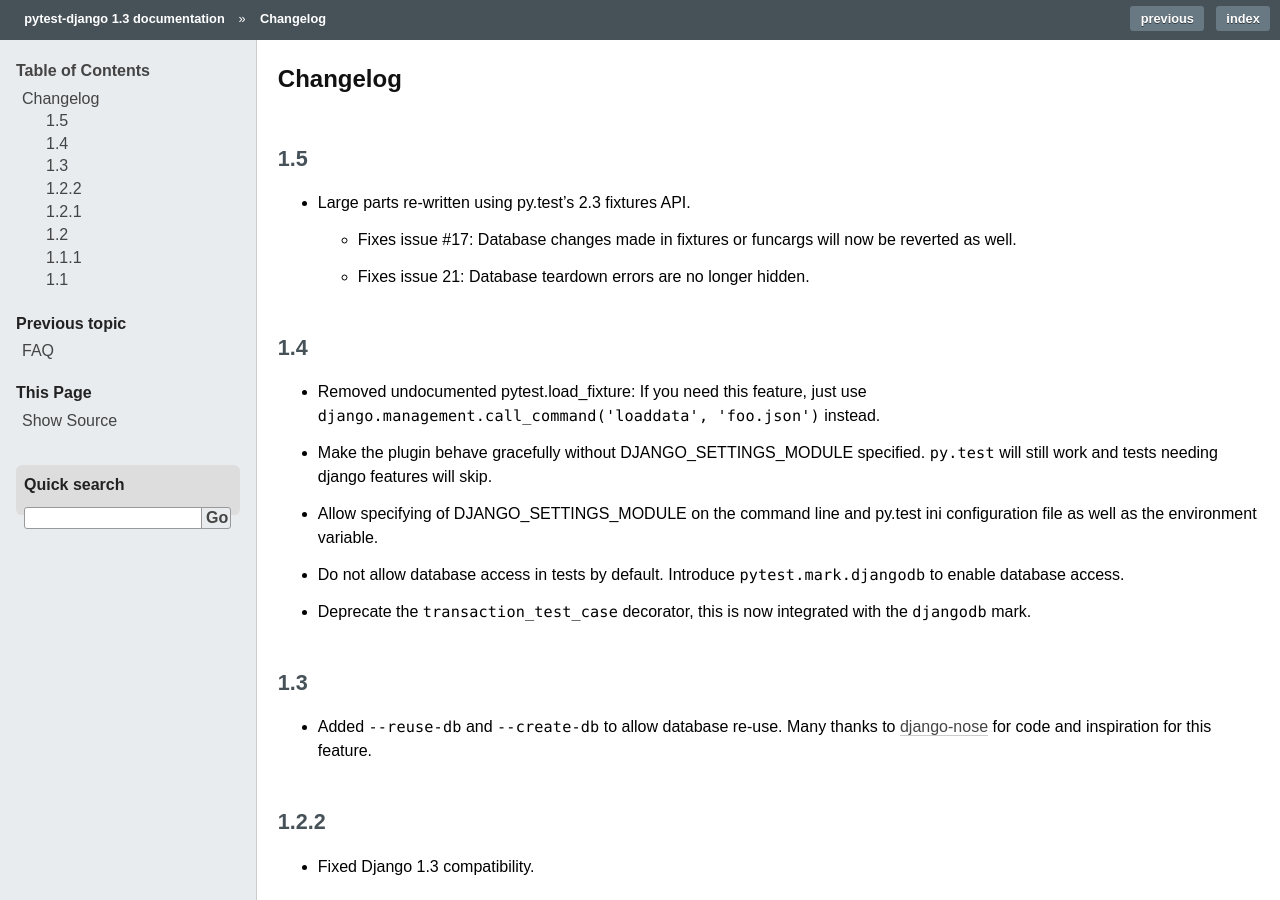
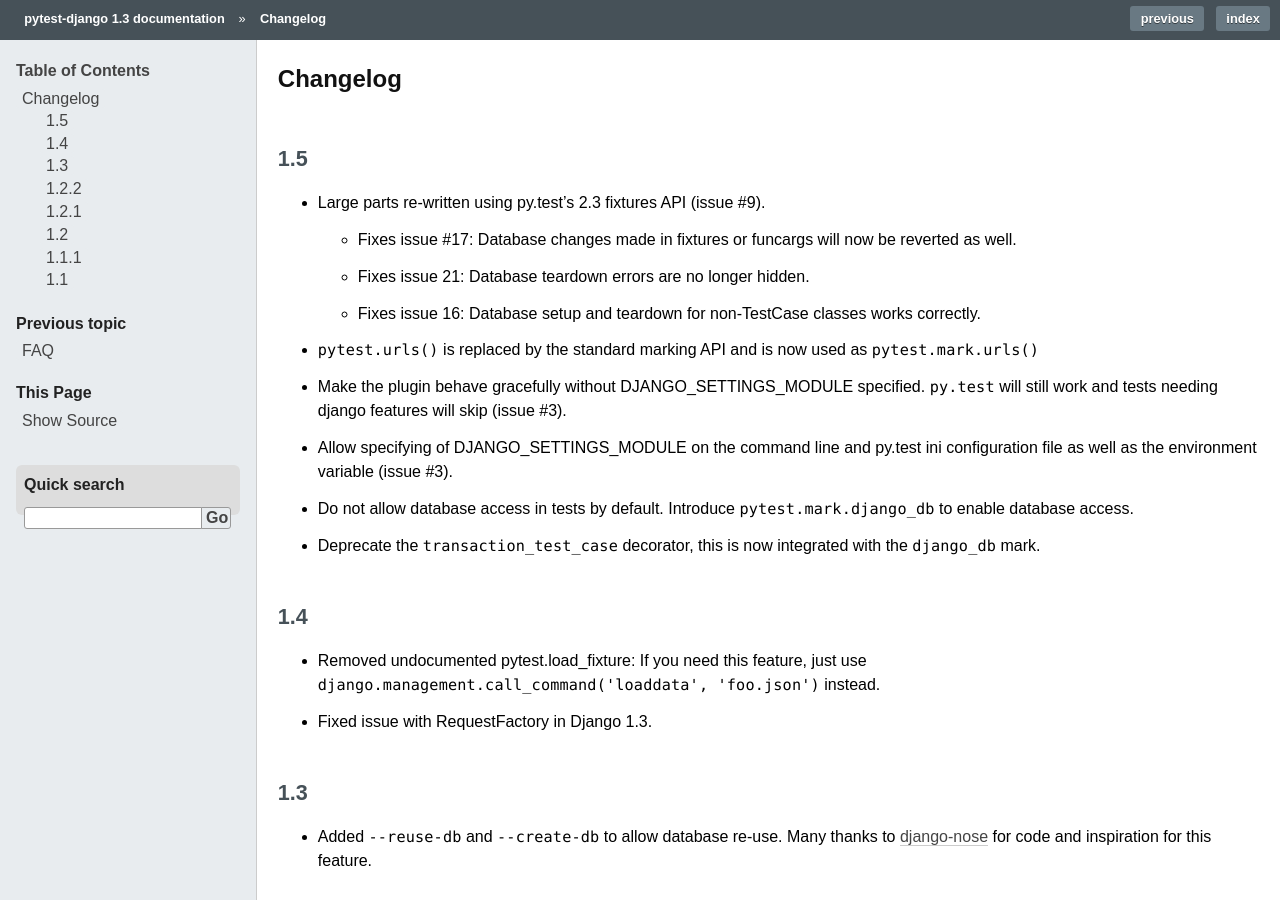
Before and after one commit to pytest-dev/pytest-django, a Sphinx documentation site: the page built from docs/changelog.rst, in a window 1280 px wide and 900 px high. Built offline with Sphinx 7.4.7, drawn with Linux system fonts in a browser that asks for light colours.

Commit message:
Sync with changelog from master
There has been a 1.4 release already.

```diff
--- a/docs/changelog.rst
+++ b/docs/changelog.rst
@@ -3,30 +3,39 @@
 
 1.5
 ---
-* Large parts re-written using py.test's 2.3 fixtures API.
+* Large parts re-written using py.test's 2.3 fixtures API (issue #9).
 
   - Fixes issue #17: Database changes made in fixtures or funcargs
     will now be reverted as well.
 
   - Fixes issue 21: Database teardown errors are no longer hidden.
 
+  - Fixes issue 16: Database setup and teardown for non-TestCase
+    classes works correctly.
+
+* ``pytest.urls()`` is replaced by the standard marking API and is now
+  used as ``pytest.mark.urls()``
+
+* Make the plugin behave gracefully without DJANGO_SETTINGS_MODULE
+  specified.  ``py.test`` will still work and tests needing django
+  features will skip (issue #3).
+
+* Allow specifying of DJANGO_SETTINGS_MODULE on the command line and
+  py.test ini configuration file as well as the environment variable
+  (issue #3).
+
+* Do not allow database access in tests by default.  Introduce
+  ``pytest.mark.django_db`` to enable database access.
+
+* Deprecate the ``transaction_test_case`` decorator, this is now
+  integrated with the ``django_db`` mark.
+
 1.4
 ---
 * Removed undocumented pytest.load_fixture: If you need this feature, just use
   ``django.management.call_command('loaddata', 'foo.json')`` instead.
 
-* Make the plugin behave gracefully without DJANGO_SETTINGS_MODULE
-  specified.  ``py.test`` will still work and tests needing django
-  features will skip.
-
-* Allow specifying of DJANGO_SETTINGS_MODULE on the command line and
-  py.test ini configuration file as well as the environment variable.
-
-* Do not allow database access in tests by default.  Introduce
-  ``pytest.mark.djangodb`` to enable database access.
-
-* Deprecate the ``transaction_test_case`` decorator, this is now
-  integrated with the ``djangodb`` mark.
+* Fixed issue with RequestFactory in Django 1.3.
 
 1.3
 ---
```
